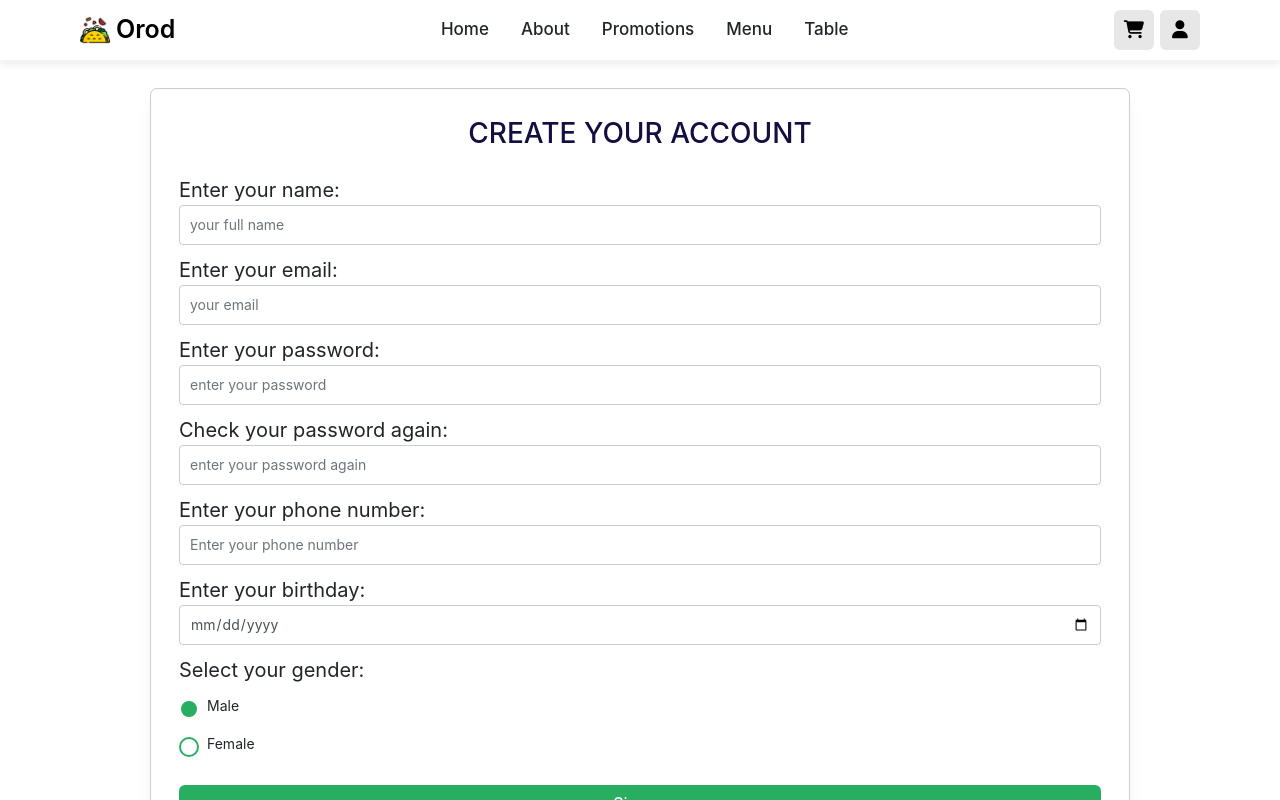
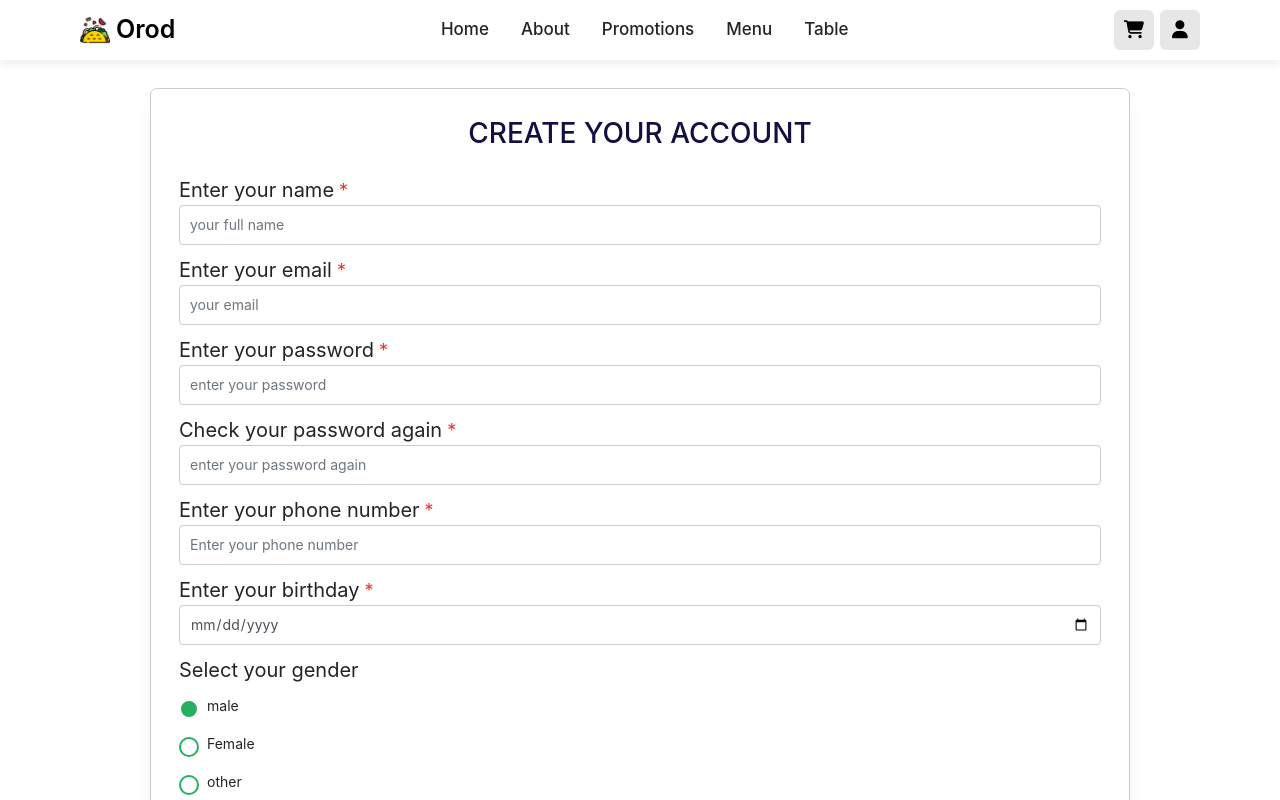
Before and after one commit to nnhiep582k2/BTL_Web_OrderFood, a Vue app: page /register in a window 1280 px wide. Shown: the top 800 px of the page. Built offline with nearby package versions, Linux system fonts and the light colour scheme.

Commit message:
config vuex

```diff
--- a/package.json
+++ b/package.json
@@ -16,7 +16,8 @@
         "vue": "^3.3.4",
         "vue-basic-alert": "^1.1.0",
         "vue-i18n": "^9.5.0",
-        "vue-router": "^4.2.4"
+        "vue-router": "^4.2.4",
+        "vuex": "^4.0.2"
     },
     "devDependencies": {
         "@tsconfig/node18": "^18.2.2",
--- a/src/App.vue
+++ b/src/App.vue
@@ -4,12 +4,22 @@
         <RouterView />
     </ContentLayout>
     <FooterLayout />
+
+    <BaseLoading v-if="isLoading" />
 </template>
 
 <script setup lang="ts">
+import { computed } from 'vue'
+import {useStore} from 'vuex';
 import HeaderLayout from './layouts/HeaderLayout.vue';
 import FooterLayout from './layouts/FooterLayout.vue';
 import ContentLayout from './layouts/ContentLayout.vue';
+import BaseLoading from './components/BaseLoading.vue';
+
+
+
+const store = useStore()
+const isLoading = computed(() => store.state.isLoading)
 </script>
 
 <style lang="scss" scoped></style>
--- /dev/null
+++ b/src/components/BaseLoading.vue
@@ -0,0 +1,50 @@
+<template>
+    <Teleport to="body">
+      <div class="lds-dual-ring"></div>
+    </Teleport>
+</template>
+
+<script setup lang="ts">
+defineProps({
+    style: {
+        type: String,
+    },
+});
+</script>
+
+<style lang="scss" scoped>
+.lds-dual-ring {
+    display: inline-block;
+    width: 100%;
+    height: 100%;
+    position: fixed;
+    top: 0;
+    left: 0;
+    background: rgba(0,0,0,0.32);
+    z-index: 99;
+
+    &:after {
+        content: " ";
+        display: block;
+        width: 64px;
+        height: 64px;
+        position: absolute;
+        top: 50%;
+        left: 50%;
+        margin: 8px;
+        border-radius: 50%;
+        border: 6px solid #fff;
+        border-color: #fff transparent #fff transparent;
+        animation: lds-dual-ring 1.2s linear infinite;
+    }
+}
+
+@keyframes lds-dual-ring {
+    0% {
+        transform: rotate(0deg);
+    }
+    100% {
+        transform: rotate(360deg);
+    }
+}
+</style>
--- a/src/main.ts
+++ b/src/main.ts
@@ -4,9 +4,11 @@ import App from './App.vue';
 import router from './router';
 import i18n from '@/locales/i18n';
 import '@/assets/styles/main.scss';
+import stores from './stores';
 
 const app = createApp(App);
 app.use(createPinia());
 app.use(router);
+app.use(stores)
 app.use(i18n);
 app.mount('#app');
--- /dev/null
+++ b/src/stores/index.ts
@@ -0,0 +1,34 @@
+import { ref } from "vue";
+import { createStore } from "vuex";
+import { SET_LOADING } from "./storeConstants";
+interface IAuthData {
+    userId: string;
+    username: string;
+    email: string;
+}
+interface IRootState {
+    isLoading: boolean;
+    authData: IAuthData;
+}
+export default createStore<IRootState>({
+    state: {
+        authData: ref<IAuthData>({
+            userId: "",
+            username: "",
+            email: "",
+        }),
+        isLoading: ref<boolean>(false),
+    },
+    getters: {},
+    mutations: {
+        toggleLoading(state: IRootState, isOpen: boolean) {
+            state.isLoading = isOpen;
+        },
+    },
+    actions: {
+        [SET_LOADING]({ commit }: any, isOpen: boolean) {
+            commit("toggleLoading", isOpen);
+        },
+    },
+    modules: {},
+});
--- /dev/null
+++ b/src/stores/storeConstants.ts
@@ -0,0 +1,2 @@
+export const SET_LOADING = 'setLoading'
+export const LOGIN_ACTION = 'login'
--- a/src/views/auth-view/RegisterView.vue
+++ b/src/views/auth-view/RegisterView.vue
@@ -4,7 +4,7 @@
             <form id="registerForm" novalidate autocomplete="off">
                 <h3>Create your account</h3>
                 <div class="form-group">
-                    <label for="uName">Enter your name: </label>
+                    <label for="uName">Enter your name<span>*</span> </label>
                     <BaseTextBox
                         placeholder="your full name"
                         classes="form-control"
@@ -17,7 +17,7 @@
                 </div>
 
                 <div class="form-group">
-                    <label for="uEmail">Enter your email: </label>
+                    <label for="uEmail">Enter your email<span>*</span></label>
 
                     <BaseTextBox
                         placeholder="your email"
@@ -32,7 +32,7 @@
                 </div>
 
                 <div class="form-group">
-                    <label for="uPass">Enter your password: </label>
+                    <label for="uPass">Enter your password<span>*</span></label>
 
                     <BaseTextBox
                         placeholder="enter your password"
@@ -48,7 +48,7 @@
 
                 <div class="form-group">
                     <label for="uPassConfirm"
-                        >Check your password again:
+                        >Check your password again<span>*</span>
                     </label>
 
                     <BaseTextBox
@@ -65,7 +65,7 @@
                 </div>
 
                 <div class="form-group">
-                    <label for="uPhone">Enter your phone number: </label>
+                    <label for="uPhone">Enter your phone number<span>*</span></label>
                     <BaseTextBox
                         placeholder="Enter your phone number"
                         classes="form-control"
@@ -78,7 +78,7 @@
                 </div>
 
                 <div class="form-group">
-                    <label for="uBirth">Enter your birthday: </label>
+                    <label for="uBirth">Enter your birthday<span>*</span> </label>
                     <BaseTextBox
                         classes="form-control"
                         typeInput="date"
@@ -91,12 +91,12 @@
                 </div>
 
                 <div class="form-group">
-                    <label for="">Select your gender: </label>
+                    <label for="">Select your gender </label>
                     <div class="form-group">
                         <BaseRadioGroup
                             class="m-b-10"
-                            id="Male"
-                            label="Male"
+                            id="male"
+                            label="male"
                             v-model="registerObj.gender"
                             :value="Gender.male"
                         />
@@ -106,6 +106,13 @@
                             label="Female"
                             v-model="registerObj.gender"
                             :value="Gender.female"
+                        />
+                        <BaseRadioGroup
+                            class="m-b-10"
+                            id="other"
+                            label="other"
+                            v-model="registerObj.gender"
+                            :value="Gender.other"
                         />
                     </div>
                     <p class="error-mess" v-if="errorObj.genderErr.length > 0">
@@ -343,7 +350,7 @@ const checkForm = () => {
     }
 
     // Gender validate
-    if (!registerObj.gender) {
+    if (registerObj.gender) {
         errorObj.genderErr.push("Please select a gender");
     } else {
         const indexEmail = errorObj.genderErr.findIndex(
@@ -370,6 +377,7 @@ const handleSubmit = async (e: Event) => {
                 : null,
             user_gender: registerObj.gender,
         };
+        console.log(data);
         // call API
         router.push("/login");
     }
@@ -439,6 +447,9 @@ const checkEmptyErr = () => {
                 font-size: 20px;
                 margin: 0;
                 padding: 0;
+                span{
+                    color: rgb(243, 47, 47);;
+                }
             }
 
             span {
@@ -471,11 +482,11 @@ const checkEmptyErr = () => {
             .form-group {
                 margin: 10px 0 0 0;
                 .error-mess {
-                    font-size: 1.5rem;
                     position: relative;
                     color: rgb(243, 47, 47);
                     margin: 0;
                     padding: 0;
+                    font-size: 14px;
                 }
             }
         }
```
Also changed, not shown: src/stores/counter.ts (deleted, +0 -12 lines), 1 other file (tests, documents, lock files or other folders).
